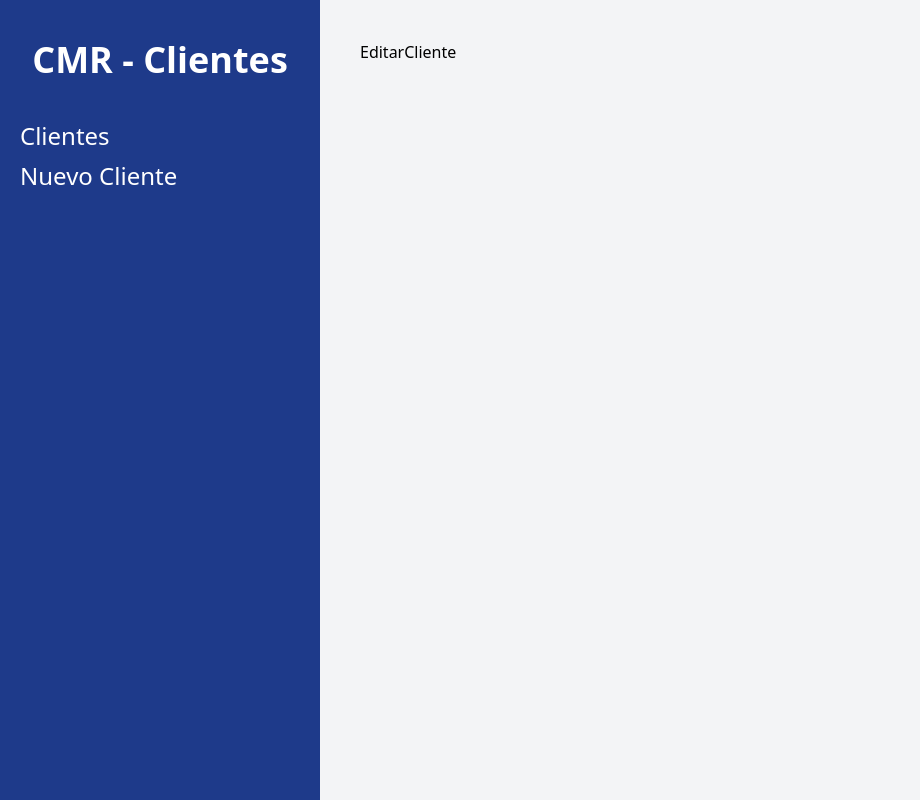
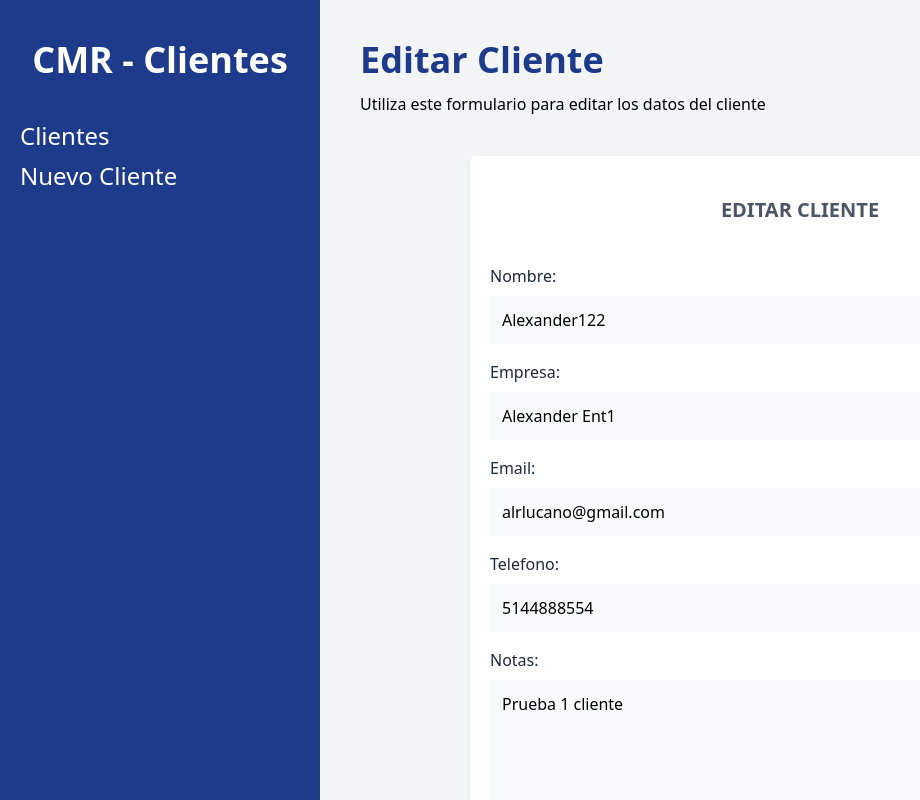
Before and after one commit to Saile16/API_crm, a React (Vite) app: page /clientes/editar/1 in a window 1280 px wide. Shown: the whole page, without its empty margins (0-920 px from the left). Built offline with nearby package versions, Linux system fonts and the light colour scheme; data requests are answered from the project's data file.

Commit message:
Agregamos funcionalidad de actualizar, repasar esta seccion

```diff
--- a/db.json
+++ b/db.json
@@ -1,7 +1,7 @@
 {
   "clientes": [
     {
-      "nombre": "Alexander1",
+      "nombre": "Alexander122",
       "empresa": "Alexander Ent1",
       "email": "alrlucano@gmail.com",
       "telefono": "5144888554",
@@ -39,6 +39,14 @@
       "telefono": "062514462",
       "notas": "asdasdasd",
       "id": 5
+    },
+    {
+      "nombre": "Prubea Editando",
+      "empresa": "Prueba Editando",
+      "email": "sailex1030@gmail.com",
+      "telefono": "062514462",
+      "notas": "asdasd11133213as1d56asdasdas",
+      "id": 6
     }
   ]
 }
--- a/src/components/Cliente.jsx
+++ b/src/components/Cliente.jsx
@@ -28,6 +28,7 @@
         <button
           type="button"
           className="bg-blue-600 hover:bg-blue-700 block w-full text-white p-2 uppercase font-bold text-xs mt-3"
+          onClick={() => navigate(`/clientes/editar/${id}`)}
         >
           Editar
         </button>
--- a/src/components/Formulario.jsx
+++ b/src/components/Formulario.jsx
@@ -3,7 +3,9 @@
 import { useNavigate } from "react-router-dom";
 import * as Yup from "yup";
 import Alerta from "./Alerta";
-const Formulario = () => {
+import Spinner from "./Spinner";
+
+const Formulario = ({ cliente, cargando }) => {
   const navigate = useNavigate();
   //creamos un schema de validacion para usar YUP
   const nuevoClienteSchema = Yup.object().shape({
@@ -23,35 +25,53 @@
 
   const handleSubmit = async (valores) => {
     try {
-      //enviamos los datos al servidor
+      let respuesta;
+      if (cliente.id) {
+        //Editamos el cliente
+        const url = `http://localhost:4000/clientes/${cliente.id}`;
+        respuesta = await fetch(url, {
+          method: "PUT",
+          body: JSON.stringify(valores),
+          headers: {
+            "Content-Type": "application/json",
+          },
+        });
+      } else {
+        //enviamos los datos al servidor - Nuevo Registro
         const url = "http://localhost:4000/clientes";
-      const respuesta = await fetch(url, {
+        respuesta = await fetch(url, {
           method: "POST",
           body: JSON.stringify(valores),
           headers: {
             "Content-Type": "application/json",
           },
         });
-      const resultado = await respuesta.json();
-      console.log(resultado);
+      }
+      await respuesta.json();
       navigate("/clientes");
     } catch (error) {
       console.log(error);
     }
   };
-  return (
+  return cargando ? (
+    <Spinner />
+  ) : (
     <div className="bg-white mt-10 px-5 py-10 rounded-md shadow-md md:w-3/4 mx-auto">
       <h1 className="text-gray-600 font-bold text-xl uppercase text-center">
-        Agregar cliente
+        {cliente?.nombre ? "Editar Cliente" : "Nuevo Cliente"}
       </h1>
       <Formik
         initialValues={{
-          nombre: "",
-          empresa: "",
-          email: "",
-          telefono: "",
-          notas: "",
+          // cualquiera de las 2 maneras de condicional es valido
+          nombre: cliente?.nombre ?? "",
+          empresa: cliente.empresa ? cliente.empresa : "",
+          email: cliente?.email ?? "",
+          telefono: cliente?.telefono ?? "",
+          notas: cliente?.notas ?? "",
         }}
+        //esto es para poder usar editar , ya que no se puede usar el initialValues
+        //al editar
+        enableReinitialize={true}
         // este resetForm es una funcion de formik para resetear el Formulario
         // lo usamos dentro de un async await para esperar los datos del form siempre
         onSubmit={async (values, { resetForm }) => {
@@ -141,7 +161,7 @@
               </div>
               <input
                 type="submit"
-                value="Agregar Cliente"
+                value={cliente?.nombre ? "Editar Cliente" : "Nuevo Cliente"}
                 className="mt-5 w-full bg-blue-800 p-3 text-white uppercase font-bold text-lg"
               />
             </Form>
@@ -152,4 +172,9 @@
   );
 };
 
+//esto es necesario cpara cunado llamaos un nuevo cliente
+Formulario.defaultProps = {
+  cliente: {},
+  cargando: false,
+};
 export default Formulario;
--- a/src/paginas/EditarCliente.jsx
+++ b/src/paginas/EditarCliente.jsx
@@ -1,7 +1,38 @@
-import React from "react";
+import { useEffect, useState } from "react";
+import { useParams } from "react-router-dom";
+import Formulario from "../components/Formulario";
 
 const EditarCliente = () => {
-  return <div>EditarCliente</div>;
+  const [cliente, setCliente] = useState({});
+  const [cargando, setCargando] = useState(true);
+  //   const params = useParams();
+  const { id } = useParams();
+  useEffect(() => {
+    const obtenerClienteAPI = async () => {
+      try {
+        const url = `http://localhost:4000/clientes/${id}`;
+        const respuesta = await fetch(url);
+        const resultado = await respuesta.json();
+        setCliente(resultado);
+      } catch (error) {}
+
+      setCargando(!cargando);
+    };
+    obtenerClienteAPI();
+  }, []);
+  return (
+    <>
+      <h1 className="font-black text-4xl text-blue-900">Editar Cliente</h1>
+      <p className="mt-3">
+        Utiliza este formulario para editar los datos del cliente
+      </p>
+      {cliente?.nombre ? (
+        <Formulario cliente={cliente} cargando={cargando} />
+      ) : (
+        <p>No se encontró el cliente</p>
+      )}
+    </>
+  );
 };
 
 export default EditarCliente;
```
Lines whose indentation alone changed are shown as unchanged.
